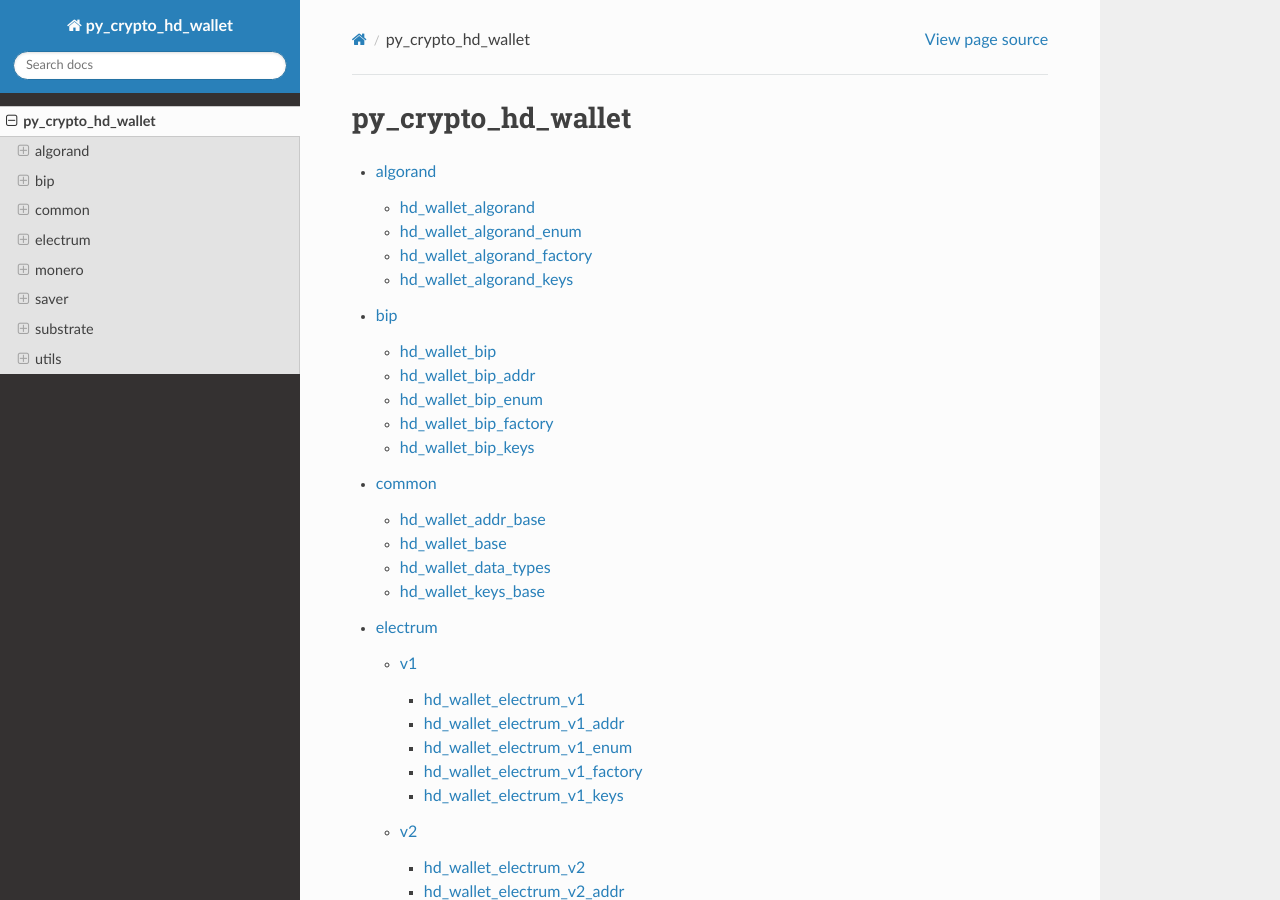
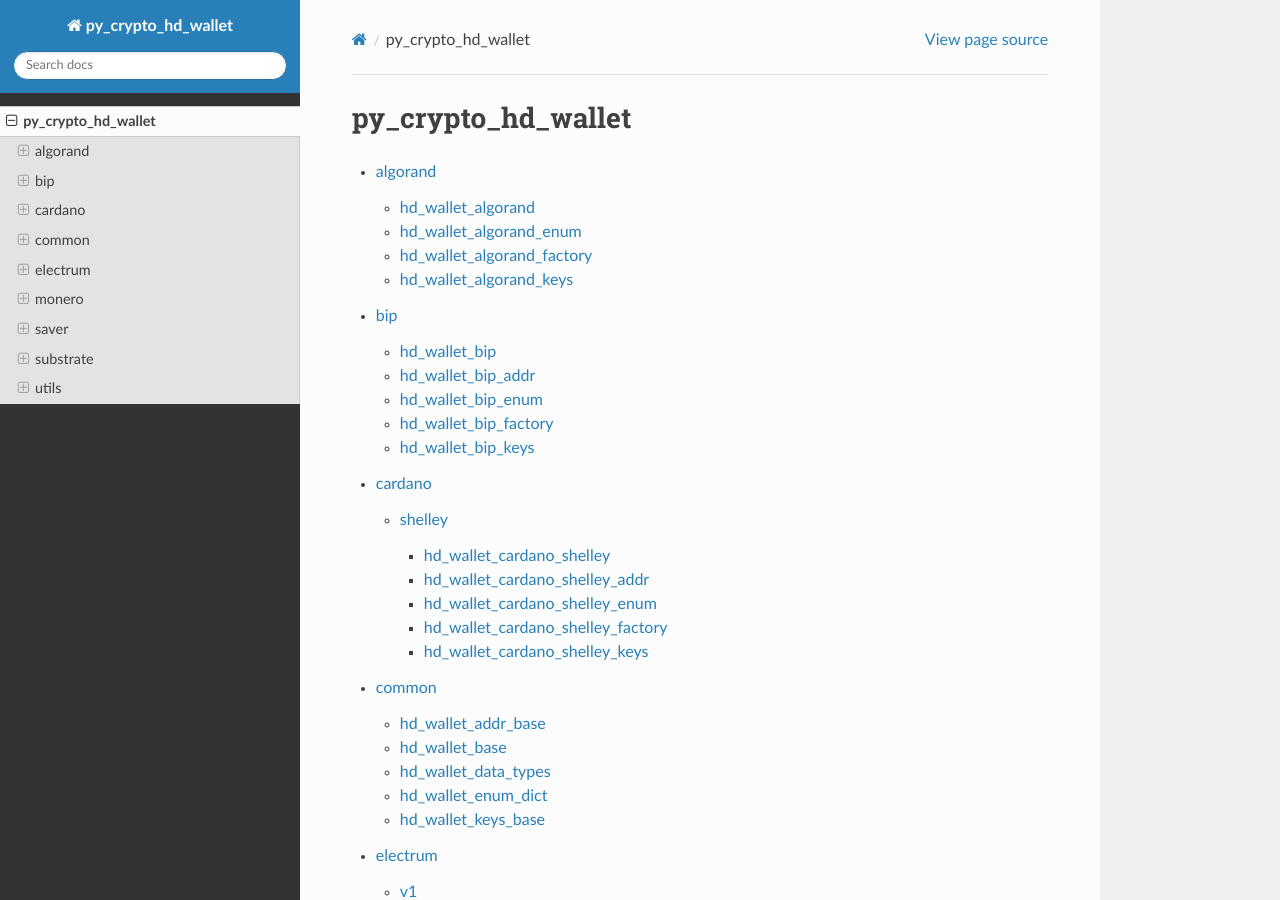
Before and after one commit to ebellocchia/py_crypto_hd_wallet, a Sphinx documentation site: the page built from docs/py_crypto_hd_wallet/index.rst, in a window 1280 px wide and 900 px high. Built offline with Sphinx 7.4.7 and the Read the Docs theme 2.0.0, drawn with Linux system fonts in a browser that asks for light colours.

Commit message:
Update docs

```diff
--- /dev/null
+++ b/docs/py_crypto_hd_wallet/cardano/index.rst
@@ -0,0 +1,6 @@
+cardano
+=======
+.. toctree::
+   :maxdepth: 10
+
+   shelley/index.rst
--- /dev/null
+++ b/docs/py_crypto_hd_wallet/cardano/shelley/hd_wallet_cardano_shelley.rst
@@ -0,0 +1,7 @@
+hd_wallet_cardano_shelley
+=========================
+
+.. automodule:: py_crypto_hd_wallet.cardano.shelley.hd_wallet_cardano_shelley
+   :members:
+   :undoc-members:
+   :show-inheritance:
--- /dev/null
+++ b/docs/py_crypto_hd_wallet/cardano/shelley/hd_wallet_cardano_shelley_addr.rst
@@ -0,0 +1,7 @@
+hd_wallet_cardano_shelley_addr
+==============================
+
+.. automodule:: py_crypto_hd_wallet.cardano.shelley.hd_wallet_cardano_shelley_addr
+   :members:
+   :undoc-members:
+   :show-inheritance:
--- /dev/null
+++ b/docs/py_crypto_hd_wallet/cardano/shelley/hd_wallet_cardano_shelley_enum.rst
@@ -0,0 +1,7 @@
+hd_wallet_cardano_shelley_enum
+==============================
+
+.. automodule:: py_crypto_hd_wallet.cardano.shelley.hd_wallet_cardano_shelley_enum
+   :members:
+   :undoc-members:
+   :show-inheritance:
--- /dev/null
+++ b/docs/py_crypto_hd_wallet/cardano/shelley/hd_wallet_cardano_shelley_factory.rst
@@ -0,0 +1,7 @@
+hd_wallet_cardano_shelley_factory
+=================================
+
+.. automodule:: py_crypto_hd_wallet.cardano.shelley.hd_wallet_cardano_shelley_factory
+   :members:
+   :undoc-members:
+   :show-inheritance:
--- /dev/null
+++ b/docs/py_crypto_hd_wallet/cardano/shelley/hd_wallet_cardano_shelley_keys.rst
@@ -0,0 +1,7 @@
+hd_wallet_cardano_shelley_keys
+==============================
+
+.. automodule:: py_crypto_hd_wallet.cardano.shelley.hd_wallet_cardano_shelley_keys
+   :members:
+   :undoc-members:
+   :show-inheritance:
--- /dev/null
+++ b/docs/py_crypto_hd_wallet/cardano/shelley/index.rst
@@ -0,0 +1,10 @@
+shelley
+=======
+.. toctree::
+   :maxdepth: 10
+
+   hd_wallet_cardano_shelley
+   hd_wallet_cardano_shelley_addr
+   hd_wallet_cardano_shelley_enum
+   hd_wallet_cardano_shelley_factory
+   hd_wallet_cardano_shelley_keys
--- /dev/null
+++ b/docs/py_crypto_hd_wallet/common/hd_wallet_enum_dict.rst
@@ -0,0 +1,7 @@
+hd_wallet_enum_dict
+===================
+
+.. automodule:: py_crypto_hd_wallet.common.hd_wallet_enum_dict
+   :members:
+   :undoc-members:
+   :show-inheritance:
--- a/docs/py_crypto_hd_wallet/common/index.rst
+++ b/docs/py_crypto_hd_wallet/common/index.rst
@@ -6,4 +6,5 @@ common
    hd_wallet_addr_base
    hd_wallet_base
    hd_wallet_data_types
+   hd_wallet_enum_dict
    hd_wallet_keys_base
--- a/docs/py_crypto_hd_wallet/index.rst
+++ b/docs/py_crypto_hd_wallet/index.rst
@@ -5,6 +5,7 @@ py_crypto_hd_wallet
 
    algorand/index.rst
    bip/index.rst
+   cardano/index.rst
    common/index.rst
    electrum/index.rst
    monero/index.rst
```
